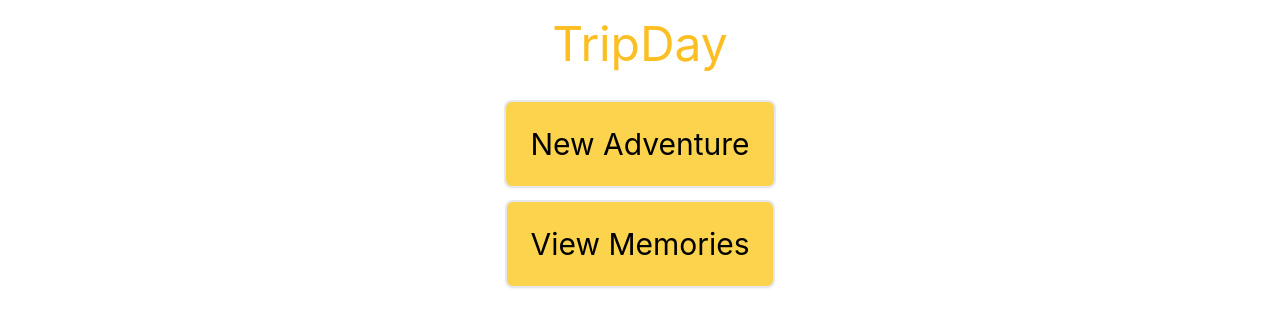
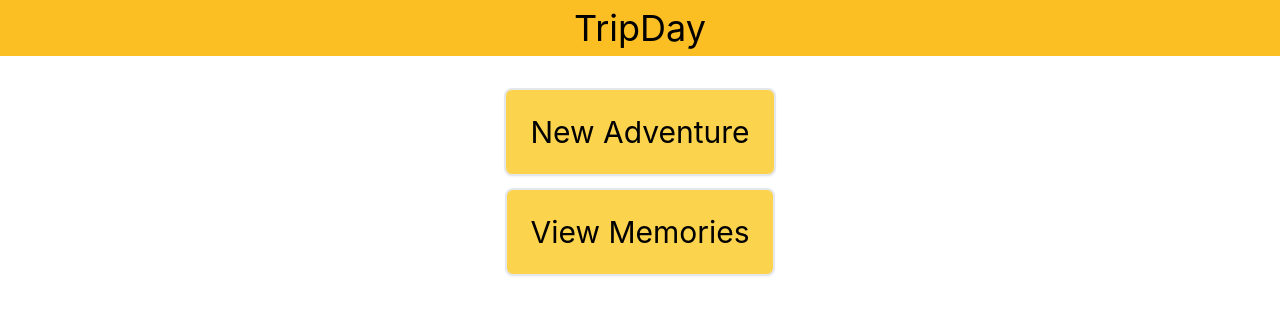
Before and after one commit to hntddt123/TripDay, a React (Create React App) app: page / in a window 1280 px wide. Shown: the top 326 px of the page. Built offline with nearby package versions, Linux system fonts and the light colour scheme.

Commit message:
Updated styles

```diff
--- a/src/App.jsx
+++ b/src/App.jsx
@@ -1,12 +1,12 @@
 import { BrowserRouter, Routes, Route } from 'react-router-dom';
 
-import Trip from './components/Trip';
+import TripBoard from './components/TripBoard';
 import NewAdventureButton from './components/NewAdventureButton';
 
 function App() {
   return (
     <BrowserRouter>
-      <header className='text-5xl text-center mt-5 mb-5 text-amber-400'>
+      <header className='text-4xl text-center mb-5 p-2 bg-amber-400'>
         TripDay
       </header>
       <Routes>
@@ -18,7 +18,7 @@ function App() {
               <div>
                 <button
                   type='button'
-                  className='button text-3xl mt-3 bg-amber-300 hover:bg-amber-400'
+                  className='button text-3xl mt-3'
                 >
                   View Memories
                 </button>
@@ -28,7 +28,7 @@ function App() {
         />
         <Route
           path='/tripboard'
-          element={<Trip />}
+          element={<TripBoard />}
         />
         <Route
           path='*'
--- a/src/components/NewAdventureButton.jsx
+++ b/src/components/NewAdventureButton.jsx
@@ -13,7 +13,7 @@ function NewAdventureButton() {
     <div>
       <button
         type='button'
-        className='button text-3xl mt-3 bg-amber-300 hover:bg-amber-400'
+        className='button text-3xl mt-3'
         onClick={newAdventureHandler}
       >
         New Adventure
```
